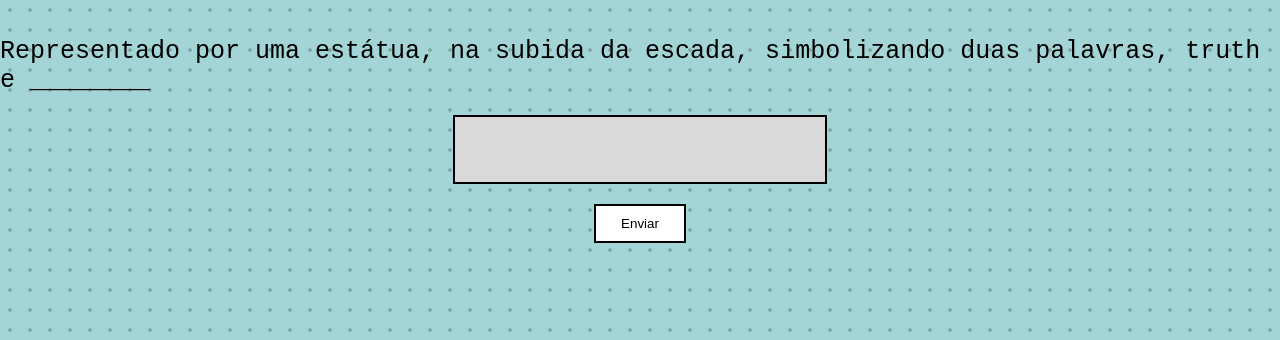
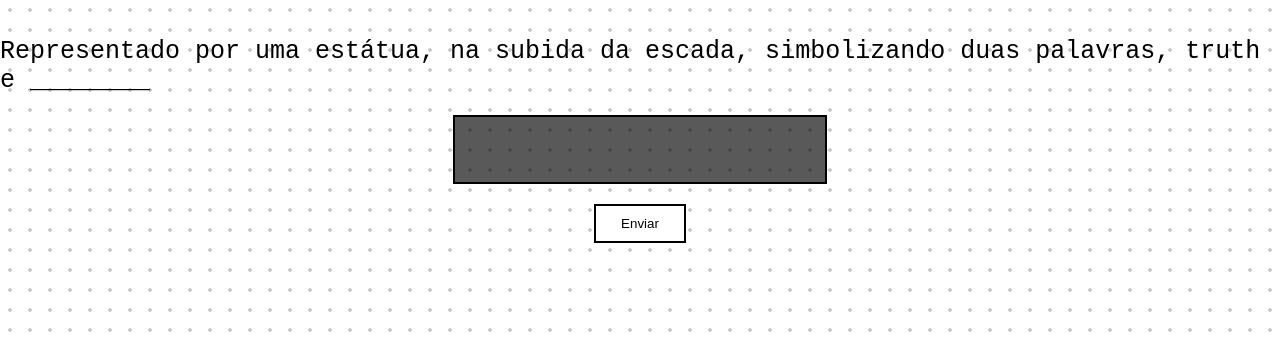
Before and after one commit to sslk6850-stack/enigma-do-caderno, a plain HTML site: page index.html in a window 1280 px wide. Shown: the part 460-800 px from the top of the page. Drawn offline with Linux system fonts and the light colour scheme.

Commit message:
Add files via upload

```diff
--- a/script.js
+++ b/script.js
@@ -6,7 +6,7 @@ resposta:"justice"
 },
 
 {
-pergunta:"Sempre apareço, mas como não sou muito mostrado. Quem sou eu?",
+pergunta:"Sempre apareço, mas não sou muito mostrado. Quem sou eu?",
 resposta:"thatmob"
 },
 
--- a/style.css
+++ b/style.css
@@ -1,7 +1,7 @@
 body{
     margin:0;
 
-    background:rgb(164, 213, 214);
+    background:rgb(255, 255, 255);
 
     font-family:Courier New;
 
@@ -50,7 +50,7 @@ h1{
 
     border:2px solid black;
 
-    background:#d9d9d9;
+    background:#000000a6;
 
     font-size:20px;
 
```
